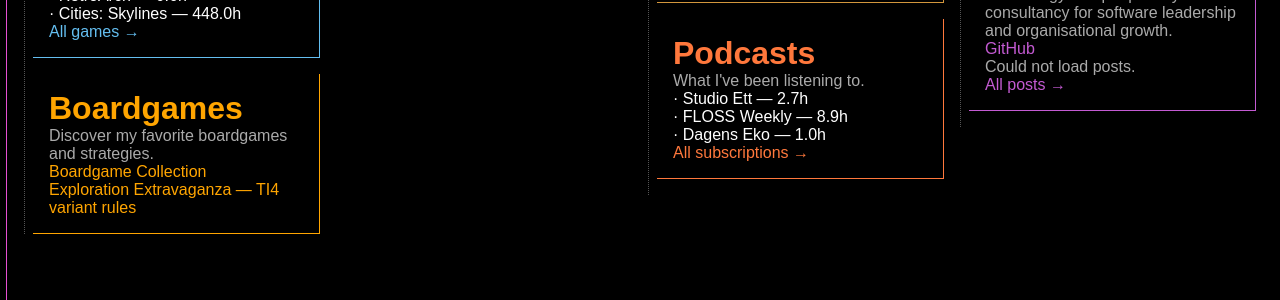
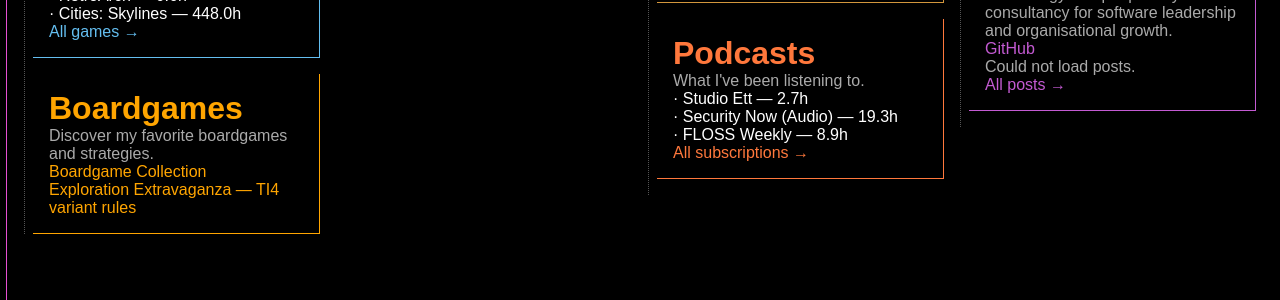
Before and after one commit to paven/paven.github.com, a Jekyll site: the page built from index.html, in a window 1280 px wide. Shown: the part 475-775 px from the top of the page. Built offline with Jekyll 4.4.1, drawn with Linux system fonts in a browser that asks for light colours.

Commit message:
Update podcasts

```diff
--- a/_data/podcasts.yml
+++ b/_data/podcasts.yml
@@ -1,6 +1,9 @@
 - name: 'Studio Ett'
   url: 'https://api.sr.se/api/rss/pod/4021'
   hours: 2.7
+- name: 'Security Now (Audio)'
+  url: 'https://feeds.twit.tv/sn.xml'
+  hours: 19.3
 - name: 'FLOSS Weekly'
   url: 'https://feeds.libsyn.com/499093/rss'
   hours: 8.9
```
